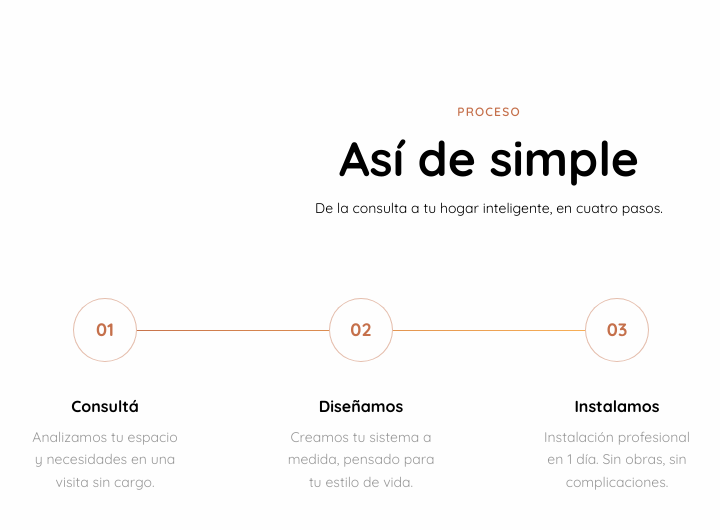
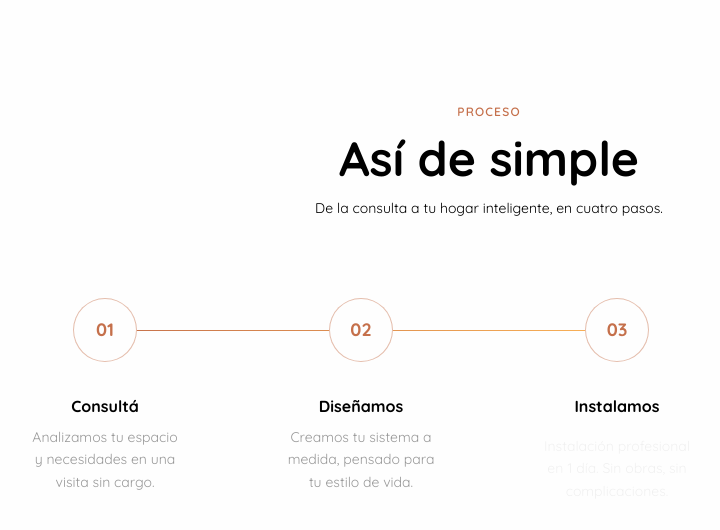
Before and after one commit to JuanCruzBul/Lumos, a Next.js app: page / in a window 1280 px wide. Shown: the part 3578-4108 px from the top of the page, without its empty margins (151-871 px from the left). Built offline with nearby package versions, Linux system fonts and the light colour scheme.

Commit message:
feat: circulo aparece primero, luego titulo, luego descripcion en cada paso
Co-Authored-By: Claude Sonnet 4.6 <noreply@anthropic.com>

```diff
--- a/components/ui/como-funciona-section.tsx
+++ b/components/ui/como-funciona-section.tsx
@@ -48,26 +48,46 @@ function StepItem({
   index: number;
   scrollYProgress: MotionValue<number>;
 }) {
-  const { start, end } = STEP_TIMINGS[index];
-  const opacity = useTransform(scrollYProgress, [start, end], [0, 1]);
-  const y = useTransform(scrollYProgress, [start, end], [28, 0]);
+  const { start } = STEP_TIMINGS[index];
+
+  // 1. Circle
+  const circleOpacity = useTransform(scrollYProgress, [start, start + 0.05], [0, 1]);
+  const circleY = useTransform(scrollYProgress, [start, start + 0.05], [20, 0]);
+
+  // 2. Title — starts after circle settles
+  const titleOpacity = useTransform(scrollYProgress, [start + 0.05, start + 0.09], [0, 1]);
+  const titleY = useTransform(scrollYProgress, [start + 0.05, start + 0.09], [12, 0]);
+
+  // 3. Description — starts after title settles
+  const descOpacity = useTransform(scrollYProgress, [start + 0.09, start + 0.13], [0, 1]);
+  const descY = useTransform(scrollYProgress, [start + 0.09, start + 0.13], [10, 0]);
 
   return (
-    <motion.div
-      style={{ opacity, y }}
-      className="flex flex-col items-center text-center px-6 mb-12 md:mb-0"
-    >
-      <div className="relative mb-8 z-10">
+    <div className="flex flex-col items-center text-center px-6 mb-12 md:mb-0">
+      <motion.div
+        style={{ opacity: circleOpacity, y: circleY }}
+        className="relative mb-8 z-10"
+      >
         <div
           className="w-16 h-16 rounded-full flex items-center justify-center bg-[#fefefe]"
           style={{ border: "1.5px solid rgba(197,112,75,0.45)" }}
         >
           <span className="text-[#c5704b] text-lg font-bold">{num}</span>
         </div>
-      </div>
-      <h3 className="text-black font-bold text-base mb-2">{title}</h3>
-      <p className="text-black/40 text-sm leading-relaxed max-w-[150px] mx-auto">{desc}</p>
-    </motion.div>
+      </motion.div>
+      <motion.h3
+        style={{ opacity: titleOpacity, y: titleY }}
+        className="text-black font-bold text-base mb-2"
+      >
+        {title}
+      </motion.h3>
+      <motion.p
+        style={{ opacity: descOpacity, y: descY }}
+        className="text-black/40 text-sm leading-relaxed max-w-[150px] mx-auto"
+      >
+        {desc}
+      </motion.p>
+    </div>
   );
 }
 
```
